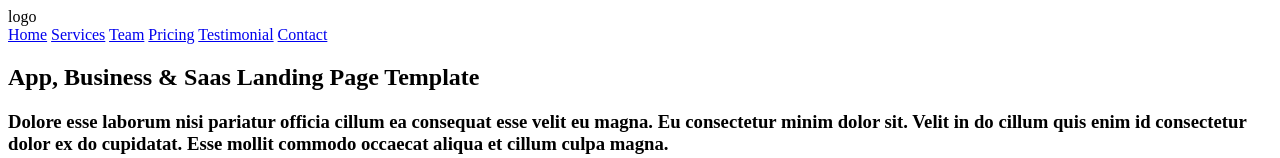
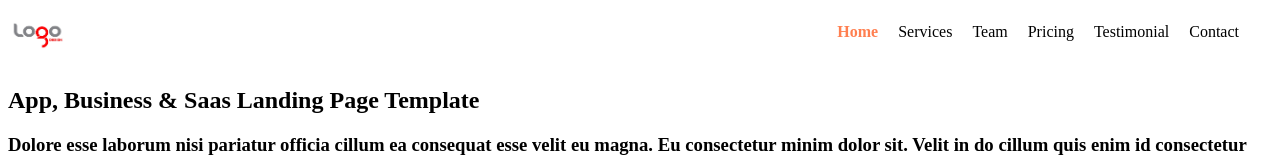
Before and after one commit to Medi-Kafee/Landing-page, a plain HTML site: page index.html in a window 1280 px wide. Shown: the top 158 px of the page. Drawn offline with Linux system fonts and the light colour scheme.

Commit message:
styling: finished styling the navbar

```diff
--- a/css/nav.css
+++ b/css/nav.css
@@ -0,0 +1,33 @@
+/* body {
+    display: flex;
+} */
+
+header {
+    display: flex;
+}
+
+#logo-container {
+    flex: 1;
+}
+
+#logo {
+    width: 60px;
+    height: 55px;
+}
+
+nav {
+    margin: 15px;
+    justify-content: space-around;
+    padding-right: 10px;
+}
+
+.nav-link {
+    text-decoration: none;
+    color: black;
+    padding: 8px;
+}
+
+#active {
+    color: coral;
+    font-weight: bold;
+}
--- a/index.html
+++ b/index.html
@@ -10,14 +10,14 @@
 
 <body>
     <header>
-        <div id="logo">logo</div>
+        <div id="logo-container"><img id="logo" src="./img/Logo-Design.jpg" alt=""></div>
         <nav>
-            <a href="3" class="active">Home</a>
-            <a href="#">Services</a>
-            <a href="#">Team</a>
-            <a href="#">Pricing</a>
-            <a href="#">Testimonial</a>
-            <a href="#">Contact</a>
+            <a href="3" id="active" class="nav-link">Home</a>
+            <a href="#" class="nav-link">Services</a>
+            <a href="#" class="nav-link">Team</a>
+            <a href="#" class="nav-link">Pricing</a>
+            <a href="#" class="nav-link">Testimonial</a>
+            <a href="#" class="nav-link">Contact</a>
         </nav>
     </header>
 
```
Also changed, not shown: img/Logo-Design.jpg (added).
